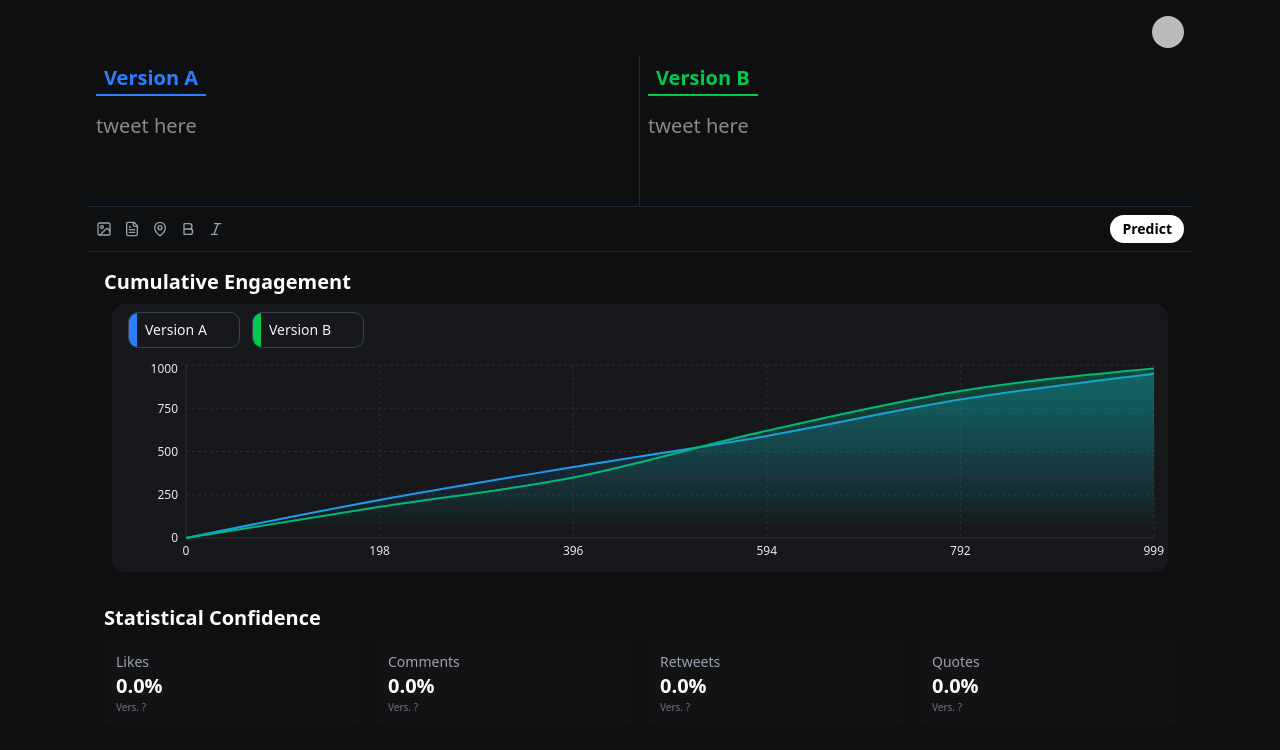
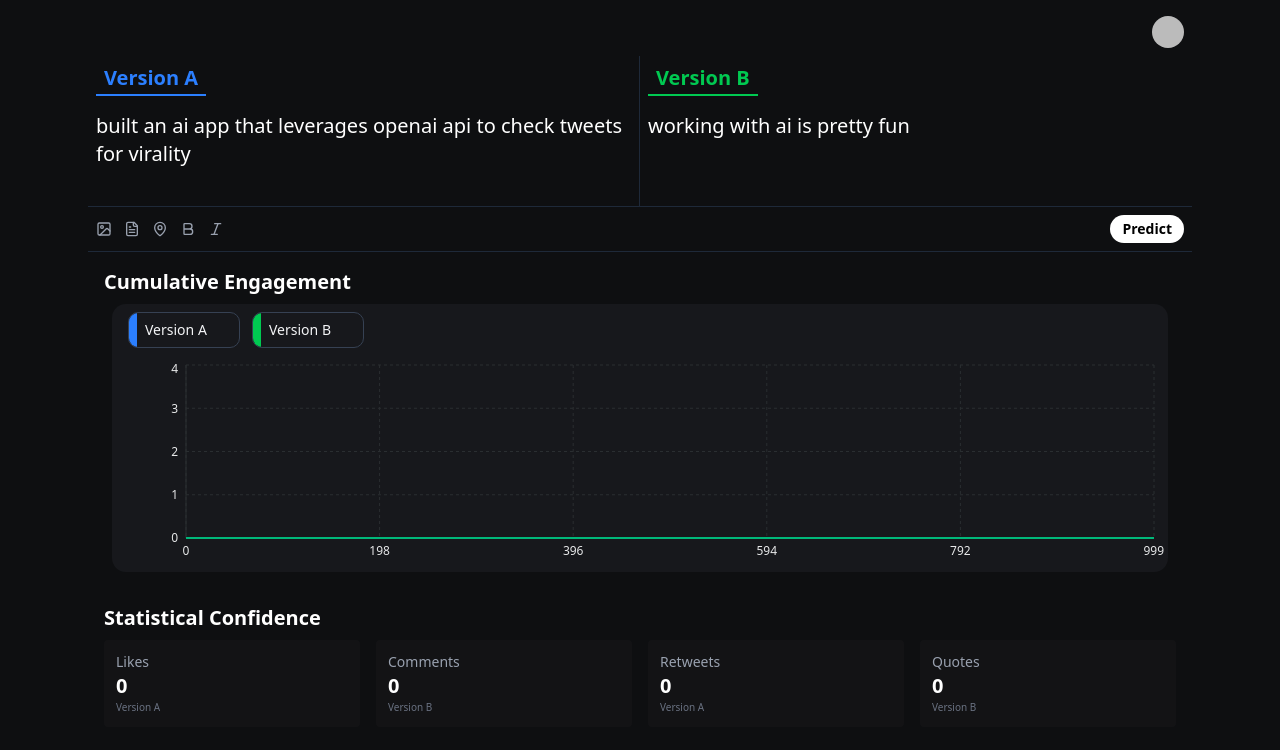
Before and after one commit to ahmvdev/tweetanalyze, a React (Vite) app: page /dashboard in a window 1280 px wide. Shown: the top 750 px of the page. Built offline with nearby package versions, Linux system fonts and the light colour scheme; no server answers; sample sign-in values are in the browser's storage.

Commit message:
app workflow completed

```diff
--- a/src/components/chart.jsx
+++ b/src/components/chart.jsx
@@ -8,15 +8,6 @@ import {
   XAxis,
   YAxis,
 } from "recharts";
-
-const data = [
-  { value: 0, versionA: 0, versionB: 0 },
-  { value: 198, versionA: 220, versionB: 180 },
-  { value: 396, versionA: 410, versionB: 350 },
-  { value: 594, versionA: 590, versionB: 620 },
-  { value: 792, versionA: 800, versionB: 850 },
-  { value: 999, versionA: 950, versionB: 980 },
-];
 
 const Card = ({ className, children }) => (
   <div className={className}>{children}</div>
@@ -64,7 +55,15 @@ function CustomTooltip({ active, payload, label }) {
   return null;
 }
 
-function ChartComparison() {
+function ChartComparison({ cumEngA, cumEngB }) {
+  const data = [
+    { value: 0, versionA: 0, versionB: 0 },
+    { value: 198, versionA: cumEngA * 0.2, versionB: cumEngB * 0.2 },
+    { value: 396, versionA: cumEngA * 0.4, versionB: cumEngB * 0.4 },
+    { value: 594, versionA: cumEngA * 0.6, versionB: cumEngB * 0.6 },
+    { value: 792, versionA: cumEngA * 0.8, versionB: cumEngB * 0.8 },
+    { value: 999, versionA: cumEngA, versionB: cumEngB },
+  ];
   return (
     <Card className="bg-[#17181C] rounded-xl p-1 mx-1 sm:mx-2">
       <CardHeader className="p-0">
--- a/src/components/dashboard.jsx
+++ b/src/components/dashboard.jsx
@@ -18,15 +18,36 @@ function Dashboard() {
   const navigate = useNavigate();
   const [user, setUser] = useState(null);
   const [err, setErr] = useState("");
+  const [tweetOne, setTweetOne] = useState(
+    "built an ai app that leverages openai api to check tweets for virality"
+  );
+  const [tweetTwo, setTweetTwo] = useState("working with ai is pretty fun");
+  const [cumEngA, setCumEngA] = useState(0);
+  const [cumEngB, setCumEngB] = useState(0);
+  const [likes, setLikes] = useState(0);
+  const [comments, setComments] = useState(0);
+  const [retweets, setRetweets] = useState(0);
+  const [quotes, setQuotes] = useState(0);
 
   const resTweet = async () => {
     try {
-      const res = await analyzeTweet("I am gay", "i am not gay");
+      const res = await analyzeTweet(tweetOne, tweetTwo);
       if (res && res.code === "429") {
         setErr("You will cause me generational debt, stop clicking the button");
+        setTimeout(() => setErr(""), 5000);
       }
-      if (res && res.choices.length > 0) {
-        console.log(res.choices[0].message.content);
+      if (res) {
+        const woah = res.choices[0].message.content;
+        const resJson = JSON.parse(woah);
+        console.log(woah);
+        const resA = resJson.versiona.cumeng;
+        const resB = resJson.versionb.cumeng;
+        setCumEngB(resB);
+        setCumEngA(resA);
+        setLikes(resJson.versiona.likes);
+        setComments(resJson.versionb.comments);
+        setRetweets(resJson.versiona.retweets);
+        setQuotes(resJson.versionb.quotes);
       }
     } catch (e) {
       console.log(e);
@@ -89,8 +110,20 @@ function Dashboard() {
         </div>
 
         <div className="grid grid-cols-1 md:grid-cols-2 gap-0 border-b border-gray-800">
-          <InputCard placeholder="tweet here" title="Version A" color="blue" />
-          <InputCard placeholder="tweet here" title="Version B" color="green" />
+          <InputCard
+            value={tweetOne}
+            placeholder="tweet here"
+            title="Version A"
+            color="blue"
+            onChange={(e) => setTweetOne(e.target.value)}
+          />
+          <InputCard
+            value={tweetTwo}
+            onChange={(e) => setTweetTwo(e.target.value)}
+            placeholder="tweet here"
+            title="Version B"
+            color="green"
+          />
         </div>
 
         <div className="flex items-center gap-3 p-2 border-b border-gray-800">
@@ -123,21 +156,23 @@ function Dashboard() {
         )}
         <div className="p-4">
           <h2 className="text-xl font-bold mb-2">Cumulative Engagement</h2>
-          <ChartComparison />
+          <ChartComparison cumEngA={cumEngA} cumEngB={cumEngB} />
         </div>
         <div className="p-4">
           <h2 className="text-xl font-bold mb-2">Statistical Confidence</h2>
           <div className="grid grid-cols-4 gap-4">
             {[
-              { label: "Likes", value: "0.0%" },
-              { label: "Comments", value: "0.0%" },
-              { label: "Retweets", value: "0.0%" },
-              { label: "Quotes", value: "0.0%" },
+              { label: "Likes", value: likes, version: "A" },
+              { label: "Comments", value: comments, version: "B" },
+              { label: "Retweets", value: retweets, version: "A" },
+              { label: "Quotes", value: quotes, version: "B" },
             ].map((metric) => (
               <div key={metric.label} className="bg-zinc-900/50 p-3 rounded">
                 <div className="text-gray-400 text-sm">{metric.label}</div>
                 <div className="text-xl font-bold">{metric.value}</div>
-                <div className="text-[10px] text-gray-500">Vers. ?</div>
+                <div className="text-[10px] text-gray-500">
+                  Version {metric.version}
+                </div>
               </div>
             ))}
           </div>
--- a/src/components/ui/inputcard.jsx
+++ b/src/components/ui/inputcard.jsx
@@ -1,8 +1,4 @@
-import { useState } from "react";
-
-function InputCard({ placeholder, title, color = "blue" }) {
-  const [text, setText] = useState("");
-
+function InputCard({ placeholder, title, color = "blue", value, onChange }) {
   const underlineColor =
     color === "blue"
       ? "text-blue-500 border-blue-500"
@@ -19,8 +15,8 @@ function InputCard({ placeholder, title, color = "blue" }) {
       </div>
       <div className="p-2">
         <textarea
-          value={text}
-          onChange={(e) => setText(e.target.value)}
+          value={value}
+          onChange={onChange}
           placeholder={placeholder}
           className="w-full bg-transparent text-white text-xl resize-none outline-none min-h-[80px]"
         />
```
